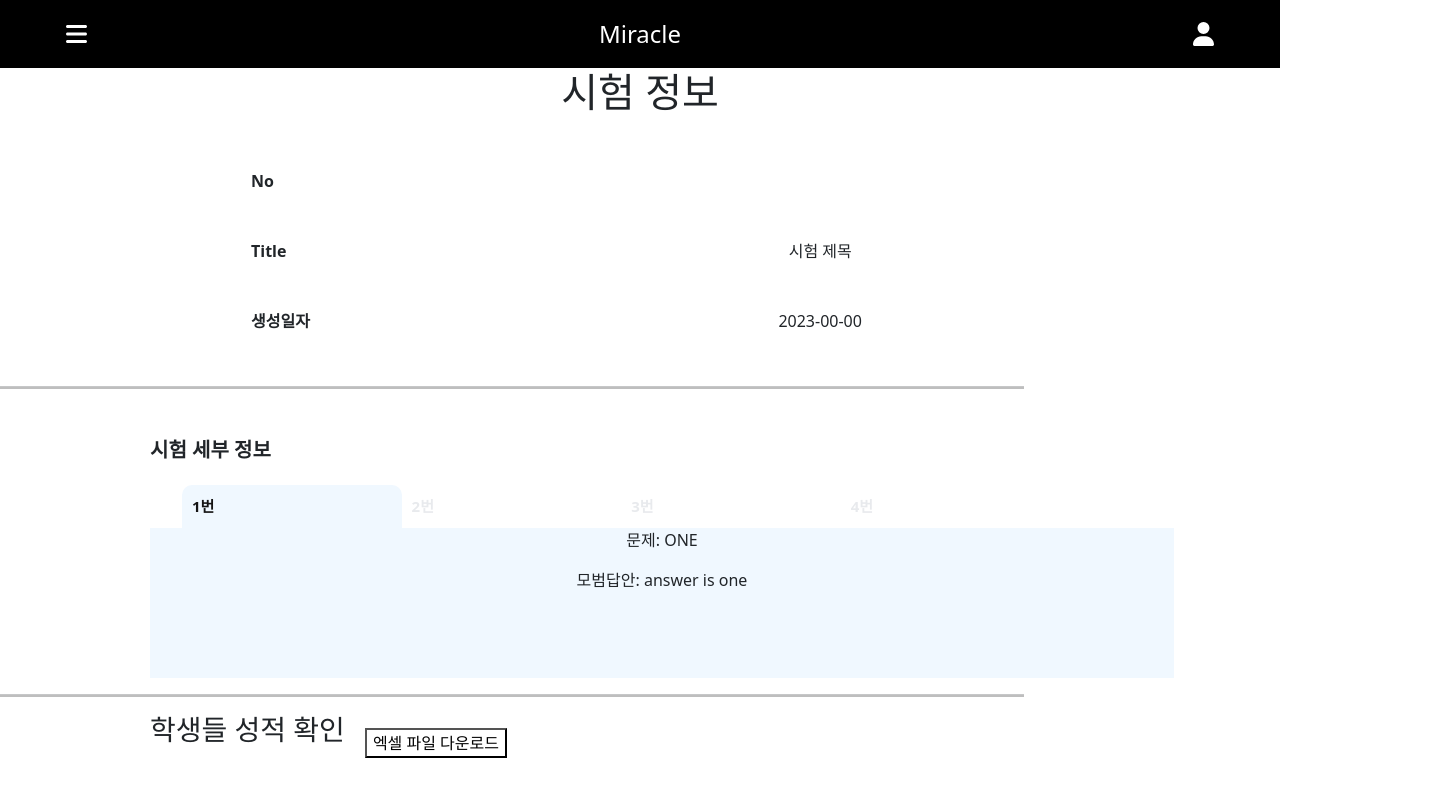
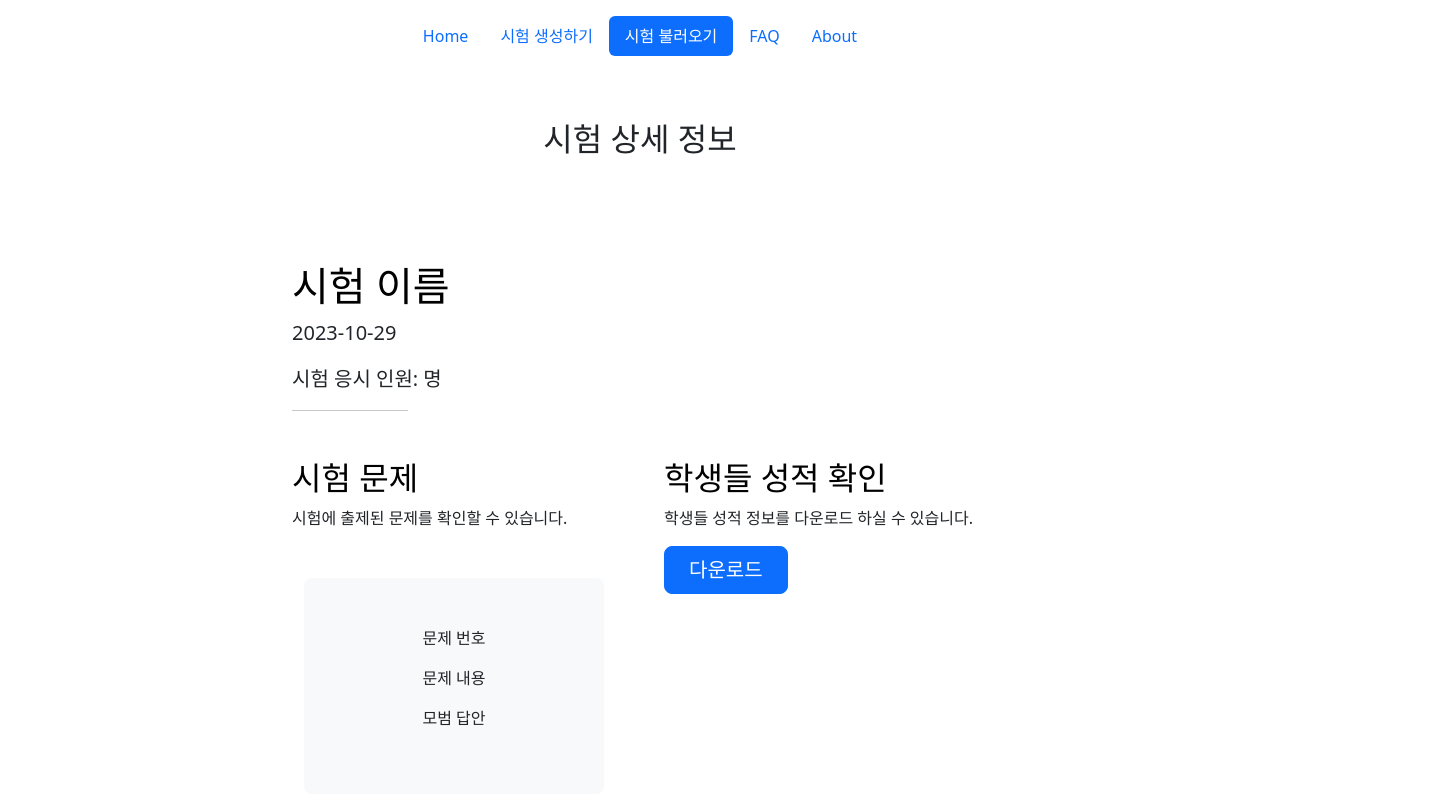
Before and after one commit to MiracleInvestment/Miracle, a React (Create React App) app in the folder frontend/: page /detailExam in a window 1280 px wide. Shown: the top 800 px of the page, 1430 px wide, since content can reach past the window. Built offline with nearby package versions, Linux system fonts and the light colour scheme.

Commit message:
upload detailExam 231029

```diff
--- a/frontend/src/Main.tsx
+++ b/frontend/src/Main.tsx
@@ -1,6 +1,7 @@
 // import { useState } from "react";
 // import './css/Main.css'
 import './dist/css/bootstrap.min.css';
+import Footer from './header/Footer';
 
 export default function Main(){
 
@@ -63,11 +64,7 @@ export default function Main(){
           </div>
         </div>
       </div>
-      <footer className="pt-3 mt-4 text-body-secondary border-top">
-        <p>Copyright 2023. Miracle Investment Co., Ltd. all rights reserved.</p>
-        <p>서울특별시 중구 필동로 1길 30, 신공학관</p>
-        <p>Tel) 010 - 1234 - 5678</p>
-      </footer>
+      <Footer/>
     </div>
     </>
   );
--- /dev/null
+++ b/frontend/src/css/Album.css
@@ -0,0 +1,13 @@
+.bd-placeholder-img {
+  font-size: 1.125rem;
+  text-anchor: middle;
+  -webkit-user-select: none;
+  -moz-user-select: none;
+  user-select: none;
+}
+
+@media (min-width: 768px) {
+  .bd-placeholder-img-lg {
+    font-size: 3.5rem;
+  }
+}
--- a/frontend/src/css/DetailExam.css
+++ b/frontend/src/css/DetailExam.css
@@ -21,11 +21,11 @@ h2 {
   text-align: center;
   font-size:40px;
 }
-hr {
+/* hr {
   width: 80%;
   height: 3px;
   background-color: black;
-}
+} */
 
 .score {
   display:flex;
--- a/frontend/src/examcreate/CreateExam.tsx
+++ b/frontend/src/examcreate/CreateExam.tsx
@@ -95,7 +95,9 @@ function CreateExam() {
                       placeholder="시험 이름을 입력하세요"
                       className="form-control"
                     />
-                    <button onClick={handleNameButton}>확인</button>
+                    {/* <div className='container'></div> */}
+                    <button className="btn btn-dark rounded-pill px-3" type="button" onClick={handleNameButton}>확인</button>
+                    {/* <button onClick={handleNameButton}>확인</button> */}
                   </div>
                   ) : (
                   <div>
--- a/frontend/src/examcreate/FileUpload.tsx
+++ b/frontend/src/examcreate/FileUpload.tsx
@@ -78,7 +78,8 @@ function FileUpload({ name }: FileUploadProps) {
       {showUploadButton && (
         <div>
           <input type="file" onChange={handleFileChange} />
-          <button onClick={handleUpload}>파일 업로드</button>
+          <button className="btn btn-success rounded-pill px-3" type="button" onClick={handleUpload}>파일 업로드</button>
+          {/* <button onClick={handleUpload}>파일 업로드</button> */}
         </div>
       )}
     </>
--- a/frontend/src/examinfo/DetailExam.js
+++ b/frontend/src/examinfo/DetailExam.js
@@ -1,6 +1,10 @@
-import TopBar from "../header/TopBar";
+// import TopBar from "../header/TopBar";
+import { Link } from 'react-router-dom';
 import Tab from "./Tab";
-import '../css/DetailExam.css'
+// import '../css/DetailExam.css'
+import '../dist/css/bootstrap.min.css';
+import Footer from '../header/Footer';
+import JumboTron from '../header/JumboTron';
 // import { useParams } from "react-router-dom";
 // import { useState, useEffect } from 'react';
 // import axios from 'axios';
@@ -15,9 +19,52 @@ const DetailExam = ({id}) =>  {
   // }, []);
 
   return (
-    <div>
-      <TopBar />
-      {/* {data} */}
+    <>
+    <header className="d-flex justify-content-center py-3">
+      <ul className="nav nav-pills">
+          {/* <li className="nav-item"><a href="#" className="nav-link">Home</a></li> */}
+        <li className="nav-item"><Link to='/main' className='nav-link'>Home</Link></li>
+        <li className="nav-item"><Link to='/createExam' className="nav-link">시험 생성하기</Link></li>
+        <li className="nav-item"><Link to='/callPastExam' className="nav-link active" aria-current="page">시험 불러오기</Link></li>
+        <li className="nav-item"><Link to='/' className="nav-link">FAQ</Link></li>
+        <li className="nav-item"><Link to='/' className="nav-link">About</Link></li>
+      </ul>
+    </header>
+    <div className='container'>
+      <div className="py-5 text-center">
+        <h2>시험 상세 정보</h2>
+        {/* <p className="lead">이전에 생성되었던 시험 목록입니다</p> */}
+      </div>
+      <div className='col-lg-8 mx-auto p-4 py-md-5'>
+        <h1 class="text-body-emphasis">시험 이름</h1>
+        <p class="fs-5 col-md-8">2023-10-29</p>
+        <p class="fs-5 col-md-8">시험 응시 인원: 명</p>
+        {/* <div class="mb-5">
+          <a href="../examples/" class="btn btn-primary btn-lg px-4">Download examples</a>
+        </div> */}
+        <hr class="col-3 col-md-2 mb-5" />
+        <div className='row g-5'>
+          <div className='col-md-6'>
+            <h2 className="text-body-emphasis">시험 문제</h2>
+            <p>시험에 출제된 문제를 확인할 수 있습니다.</p>
+            <JumboTron />
+            <JumboTron />
+            <JumboTron />
+          </div>
+          <div className='col-md-6'>
+            <h2 className="text-body-emphasis">학생들 성적 확인</h2>
+            <p>학생들 성적 정보를 다운로드 하실 수 있습니다.</p>
+            <div class="mb-5">
+              <a href="../examples/" class="btn btn-primary btn-lg px-4">다운로드</a>
+            </div>
+          </div>
+        </div>
+        <Footer />
+      </div>
+
+    </div>
+    {/* <div>
+      {data}
       <h2>시험 정보</h2>
       <table className={"detailExamTable"}>
         <tr>
@@ -40,7 +87,8 @@ const DetailExam = ({id}) =>  {
         <h3>학생들 성적 확인</h3>
         <button>엑셀 파일 다운로드</button>
       </div>
-    </div>
+    </div>  */}
+    </>
   );
 }
 
--- a/frontend/src/examinfo/PastExam.js
+++ b/frontend/src/examinfo/PastExam.js
@@ -1,12 +1,15 @@
 import React, {useState, useEffect} from 'react';
 import { Link } from 'react-router-dom';
 import axios from 'axios';
-import Table from '../table/Table';
-import TableRow from '../table/TableRow';
-import TableColumn from '../table/TableColumn';
+// import Table from '../table/Table';
+// import TableRow from '../table/TableRow';
+// import TableColumn from '../table/TableColumn';
 // import TopBar from '../header/TopBar';
 // import TableColumnNo from '../table/TableColumNo';
+// import JumboTron from '../header/JumboTron';
 import '../dist/css/bootstrap.min.css';
+import Album from '../header/Album';
+import Footer from '../header/Footer';
 
 function GetData() {
   const [data, setData] = useState({});
@@ -16,21 +19,22 @@ function GetData() {
     })
   }, []);
 
-  const item = (Object.values(data)).map((item) => (
-    <TableRow key={item.id}>
-      <TableColumn>{item.id}</TableColumn>
-      <TableColumn><Link to={`/detailExam/${item.id}`}>{item.title}</Link></TableColumn>
-      <TableColumn>{item.createdAt}</TableColumn>
-      {/* <TableColumn>{item.id}</TableColumn> */}
-    </TableRow>
-  ));
+  // const item = (Object.values(data)).map((item) => (
+  //   <TableRow key={item.id}>
+  //     <TableColumn>{item.id}</TableColumn>
+  //     <TableColumn><Link to={`/detailExam/${item.id}`}>{item.title}</Link></TableColumn>
+  //     <TableColumn>{item.createdAt}</TableColumn>
+  //     {/* <TableColumn>{item.id}</TableColumn> */}
+  //   </TableRow>
+  // ));
 
-  return item;
+  return data;
 }
 
 const PastExam = props => {
   // const {headernames, children} = props;
-  const item = GetData();
+  const items = GetData();
+  console.log(items);
 
   return(
     <>
@@ -50,9 +54,19 @@ const PastExam = props => {
         <h2>시험 목록</h2>
         <p className="lead">이전에 생성되었던 시험 목록입니다</p>
       </div>
-      <Table headerName={['No.', '시험 제목', '게시 일자']}>
+      {/* <Table headerName={['No.', '시험 제목', '게시 일자']}>
         {item}
-      </Table>
+      </Table> */}
+      <div className="album py-5 bg-body-tertiary">
+        <div className='container'>
+          <div className='row row-cols-1 row-cols-sm-2 row-cols-md-3 g-3'>
+            {(Object.values(items)).map((item) => (
+              <Album no={item.id} title={item.title} date={item.createdAt} />
+            ))}
+          </div>
+        </div>
+      </div>
+      <Footer/>
     </div>
     </>
   );
--- /dev/null
+++ b/frontend/src/header/Album.js
@@ -0,0 +1,30 @@
+import { Link } from 'react-router-dom';
+import '../dist/css/bootstrap.min.css';
+import '../css/Album.css';
+
+const Album = ({no, title, date}) => {
+
+  const uri = `/detailExam/${no}`;
+
+  return (
+    <div className="col">
+      <div className="card shadow-sm">
+        <svg className="bd-placeholder-img card-img-top" width="100%" height="225" xmlns="http://www.w3.org/2000/svg" role="img" aria-label="Placeholder: Thumbnail" preserveAspectRatio="xMidYMid slice" focusable="false"><title>Placeholder</title><rect width="100%" height="100%" fill="#55595c"/><text x="50%" y="50%" fill="#eceeef" dy=".3em">{title}</text></svg>
+        <div className="card-body">
+          <p className="card-text">시험 상세설명</p>
+          <div className="d-flex justify-content-between align-items-center">
+            <div className="btn-group">
+              <button type="button" className="btn btn-sm btn-outline-secondary">응시인원: 39명</button>
+              <button type="button" className="btn btn-sm btn-outline-secondary">
+                <Link to={uri} style={{textDecoration:"none", color:"black"}}>상세 정보 보기</Link>
+              </button>
+            </div>
+            <small className="text-body-secondary">{date}</small>
+          </div>
+        </div>
+      </div>
+    </div>
+  );
+}
+
+export default Album;
--- /dev/null
+++ b/frontend/src/header/Footer.js
@@ -0,0 +1,13 @@
+import '../dist/css/bootstrap.min.css';
+
+function Footer() {
+  return (
+    <footer className="pt-3 mt-4 text-body-secondary border-top">
+      <p>Copyright 2023. Miracle Investment Co., Ltd. all rights reserved.</p>
+      <p>서울특별시 중구 필동로 1길 30, 신공학관</p>
+      <p>Tel) 010 - 1234 - 5678</p>
+    </footer>
+  );
+}
+
+export default Footer;
--- /dev/null
+++ b/frontend/src/header/JumboTron.js
@@ -0,0 +1,22 @@
+import { Link } from 'react-router-dom';
+import '../dist/css/bootstrap.min.css';
+
+const JumboTron = ({no, title, date}) => {
+  const uri = `/detailExam/${no}`
+  return (
+    <div className="container my-5">
+      <div className="p-5 text-center bg-body-tertiary rounded-3">
+        {/* <svg className="bi mt-4 mb-3" style="color: var(--bs-indigo);" width="100" height="100"><use xlink:href="#bootstrap"/></svg> */}
+        {/* <h1 className="text-body-emphasis">Jumbotron with icon</h1> */}
+        {/* <p className="col-lg-8 mx-auto fs-5 text-muted">
+          This is a custom jumbotron featuring an SVG image at the top, some longer text that wraps early thanks to a responsive <code>.col-*</code> className, and a customized call to action.
+        </p> */}
+        <p>문제 번호</p>
+        <p>문제 내용</p>
+        <p>모범 답안</p>
+      </div>
+    </div>
+  );
+}
+
+export default JumboTron;
```
Also changed, not shown: 1 other file (tests, documents, lock files or other folders).
